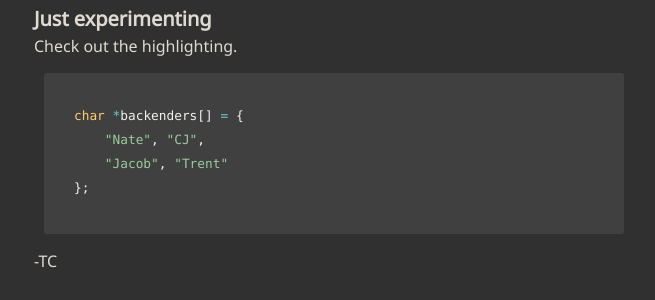
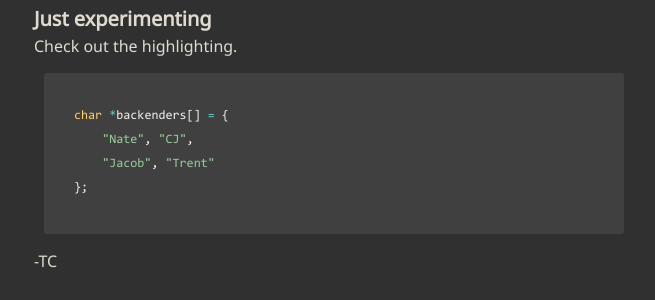
Before and after one commit to blackdoor/blog, a Jekyll site: the page built from _posts/2016-07-27-this-one.md, in a window 1280 px wide. Shown: the part 212-512 px from the top of the page, without its empty margins (306-961 px from the left). Built offline with Jekyll 4.4.1, drawn with Linux system fonts in a browser that asks for light colours.

Commit message:
added consolas as a local font

```diff
--- a/assets/css/main.scss
+++ b/assets/css/main.scss
@@ -50,16 +50,9 @@ ul {
 }
 
 @font-face {
-	font-family: 'Terminus';
-	src: url('../fonts/terminus.ttf') format('truetype');
+	font-family: 'Consolas-local';
+	src: url('../fonts/Consolas.ttf') format('truetype');
 }
-
-@font-face {
-	font-family: 'TerminusBold';
-	src: url('../fonts/terminus_bold.ttf') format('truetype');
-}
-
-
 
 .wrapper {
     max-width: 600px;
@@ -191,7 +184,7 @@ ul {
         code {
             padding-left: 3px;
             padding-right: 3px;
-			font-family: "Consolas", monaco, monospace;
+	    font-family: "Consolas-local", monaco, monospace;
             font-size: 0.9em;
             border-radius: 3px;
             background: $color-grey;
@@ -204,7 +197,7 @@ ul {
             overflow: auto;
             max-width:560px;
             margin: 10px;
-			font-family: "Consolas", monaco, monospace;
+	    font-family: "Consolas-local", monaco, monospace;
             margin-bottom: 15px;
             padding: 10px;
             line-height: 1.5;
```
Also changed, not shown: assets/fonts/Consolas.ttf (added).
